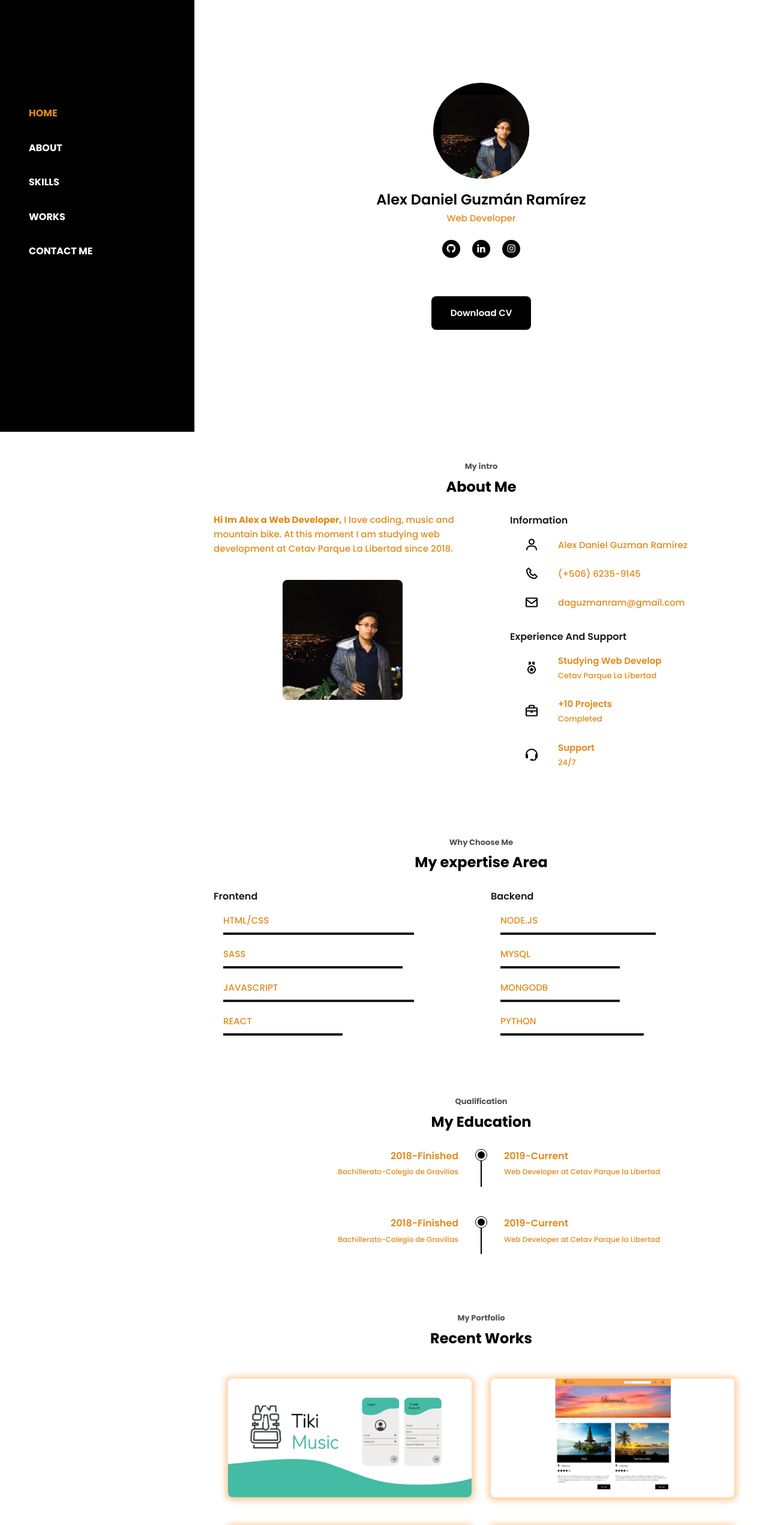
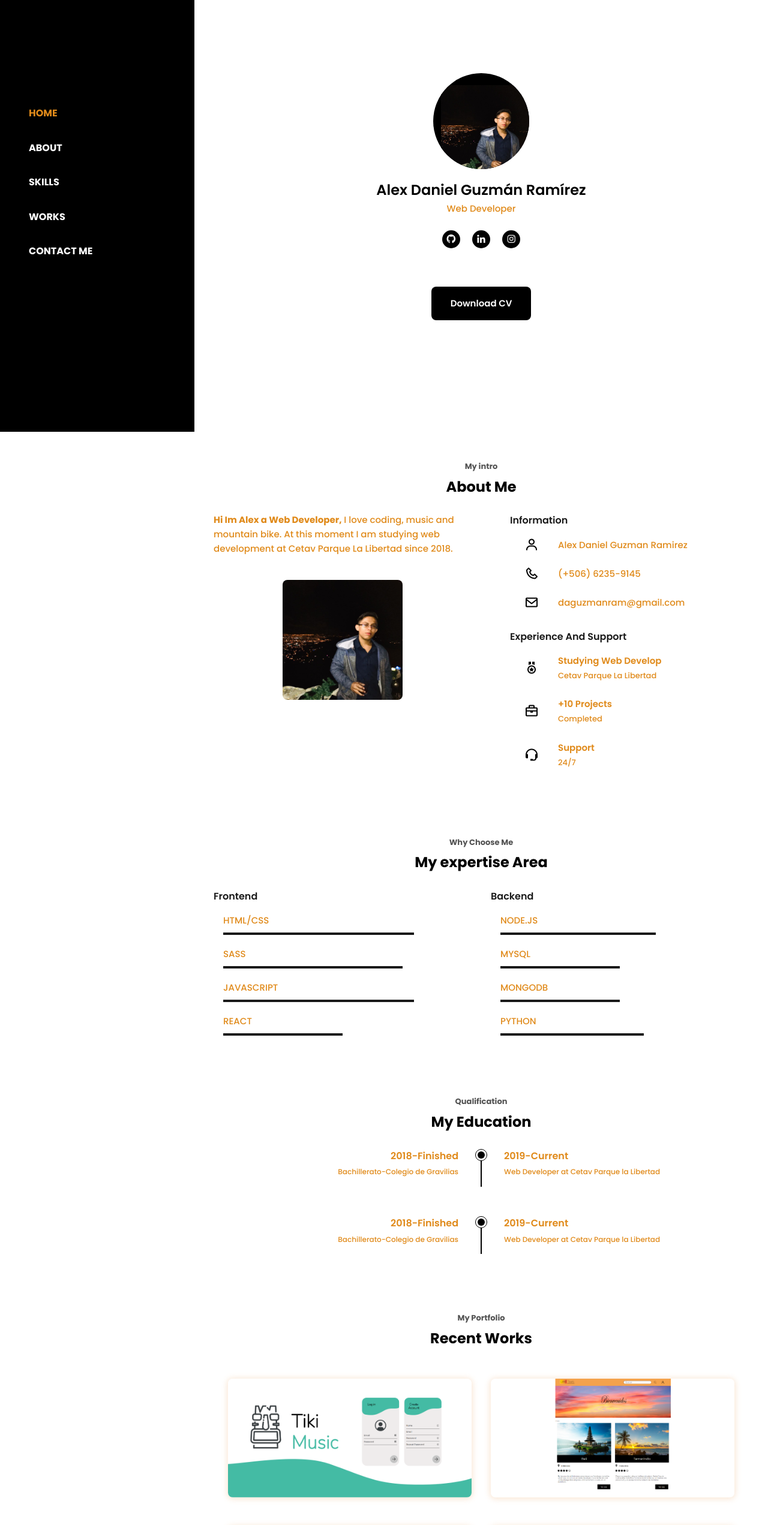
Before and after one commit to AlexGuzman98/Portfolio, a website: page index.html in a window 1280 px wide. Shown: the part 80-2623 px from the top of the page at 60% size. Drawn offline with nearby package versions, Linux system fonts and the light colour scheme.

Commit message:
fix:Box Shadow

```diff
--- a/sass/partials/_home.scss
+++ b/sass/partials/_home.scss
@@ -25,7 +25,7 @@
 }
 
 .home__img{
-    margin-top: 3rem;
+    margin-top: 1rem;
     img{
         width: 155px;
     }
--- a/sass/partials/_works.scss
+++ b/sass/partials/_works.scss
@@ -14,7 +14,7 @@
     overflow: hidden;
     border-radius: .5rem;
     margin-bottom: $mb-2;
-    box-shadow: 0px 1px 10px 5px rgba(255, 202, 153, 0.9);
+    box-shadow: 0px 1px 10px 2px rgba(250, 230, 211, 0.9);
 }
 
 .works__data{
```
Also changed, not shown: public/css/style.css.
